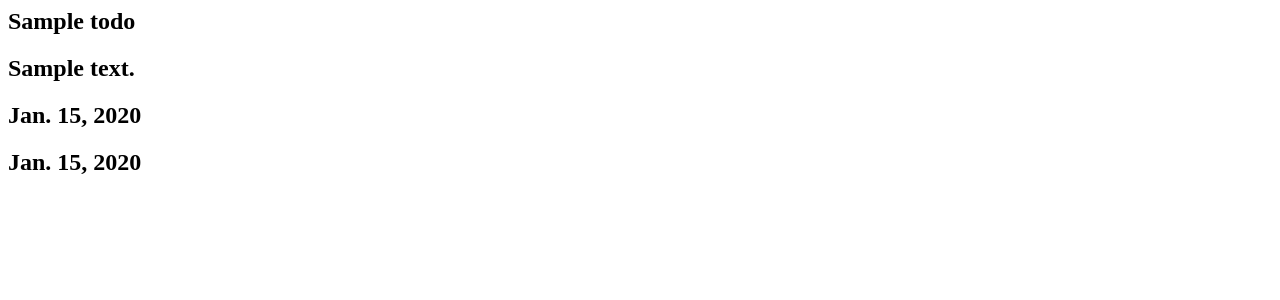
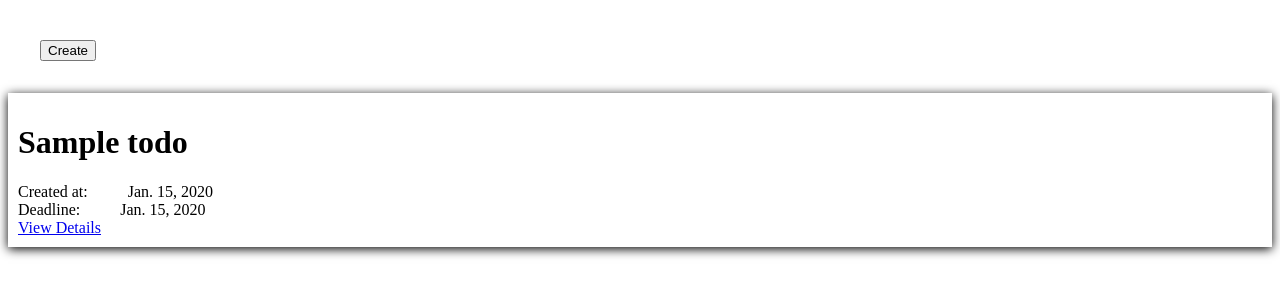
Before and after one commit to DibashBikramThapa/TechAxis_trinity, a Django app: page /todo/ in a window 1280 px wide. Shown: the top 300 px of the page. Run offline with Django 5.2, Linux system fonts and the light colour scheme; tables that the repository leaves empty hold one stand-in row (values such as "Sample post").

Commit message:
Create, List, Detail view rendered.

```diff
--- /dev/null
+++ b/todo/core/templates/core/create.html
@@ -0,0 +1,5 @@
+<form method='post' onSubmit='/todo/create'>
+    {% csrf_token %}
+    {{ form }}
+    <button type='submit'>Create</button>
+</form>
--- a/todo/core/templates/core/list.html
+++ b/todo/core/templates/core/list.html
@@ -1,8 +1,27 @@
+<div style="padding:2rem;">
+    <a href='/todo/create'><button>Create</button></a>
+</div>
+
+
+<div style="display:flex; flex-direction:column; row-gap:2rem">
 {% for each in todos  %}
-    <div>
-        <h2>{{ each.name }}</h2>
-        <h2>{{ each.description }}</h2>
-        <h2>{{ each.created_at }}</h2>
-        <h2>{{ each.deadline }}</h2>
+    <div style="box-shadow: 0px 2px 10px 0px; padding:10px;">
+        <h1>{{ each.name }}</h1>
+        {% comment %} <div style="display:flex;">
+            <label> Descp: </label>
+            <dd>{{ each.description }}</dd>
+        </div> {% endcomment %}
+        <div style="display:flex;">
+            <label> Created at: </label>
+            <dd>{{ each.created_at }}</dd>
+        </div>
+        <div style="display:flex;">
+            <label> Deadline: </label>
+            <dd>{{ each.deadline }}</dd>
+        </div>
+        <div>
+            <a href='/todo/detail/{{ each.id }}'>View Details</a>
+        </div>
     </div>
 {% endfor %}
+</div>
--- a/todo/core/urls.py
+++ b/todo/core/urls.py
@@ -1,6 +1,8 @@
 from django.urls import path
-from core.views import TodoListView
+from core.views import TodoListView, TodoCreateView, TodoDetailView
 
 urlpatterns = [
     path('', TodoListView.as_view(), name='todo_list'),
+    path('create', TodoCreateView.as_view(), name='todo_create'),
+    path('detail/<int:pk>', TodoDetailView.as_view(), name='todo_detail'),
 ]
--- a/todo/core/views.py
+++ b/todo/core/views.py
@@ -1,11 +1,25 @@
 from django.shortcuts import render
 from django.views import generic
+from django.urls import reverse_lazy
 # Create your views here.
 
 from core.models import Todo
+from core.forms import TodoCreateForm
 
 
 class TodoListView(generic.ListView):
     queryset = Todo.objects.all()
     template_name = 'core/list.html'
     context_object_name = 'todos'
+
+
+class TodoCreateView(generic.CreateView):
+    template_name = 'core/create.html'
+    form_class = TodoCreateForm
+    success_url = reverse_lazy('todo_list')
+
+
+class TodoDetailView(generic.DetailView):
+    template_name = 'core/detail.html'
+    queryset = Todo.objects.all()
+    context_object_name = 'todo'
```
Also changed, not shown: todo/core/forms.py (added, +15 -0 lines), todo/core/templates/core/detail.html (added, +17 -0 lines).
